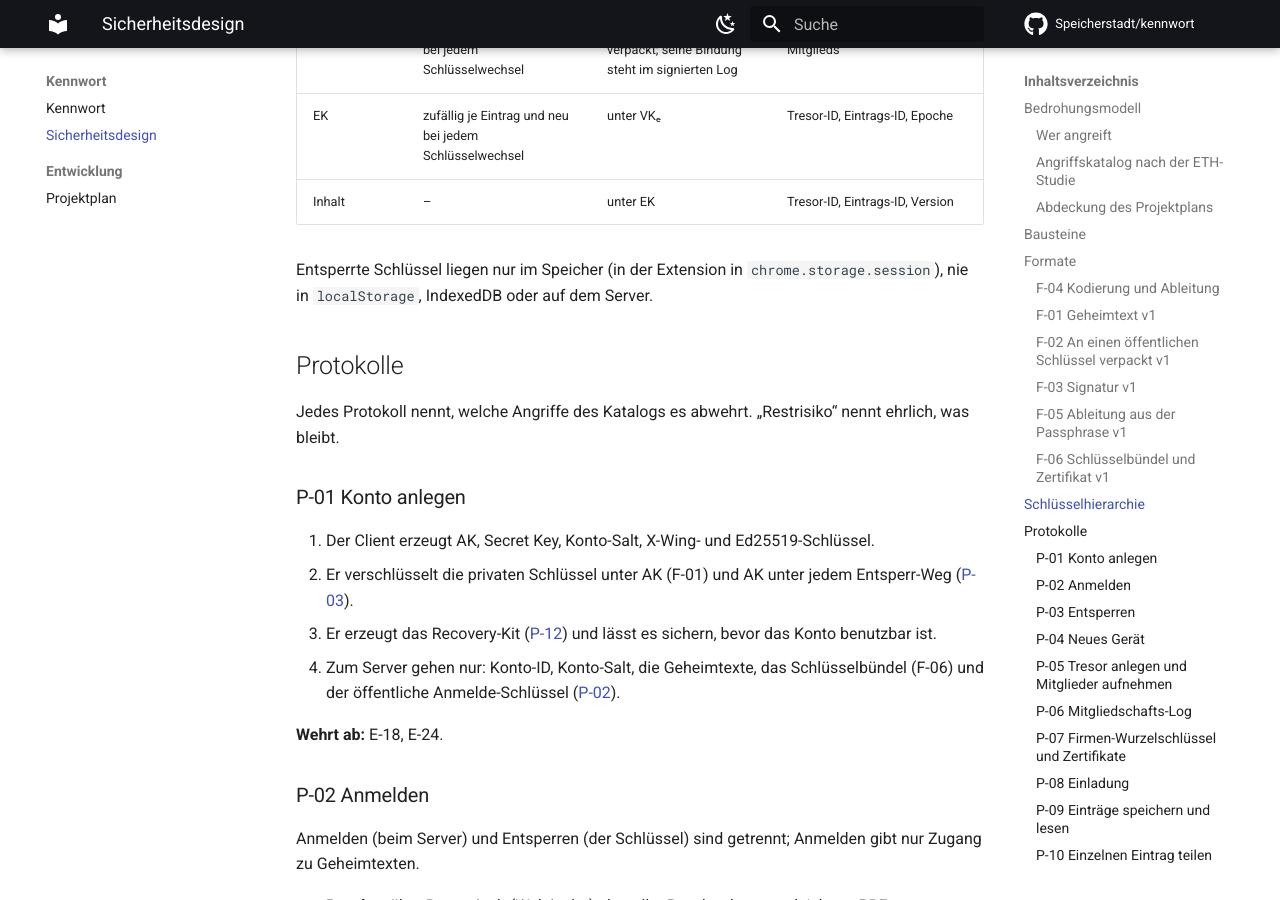
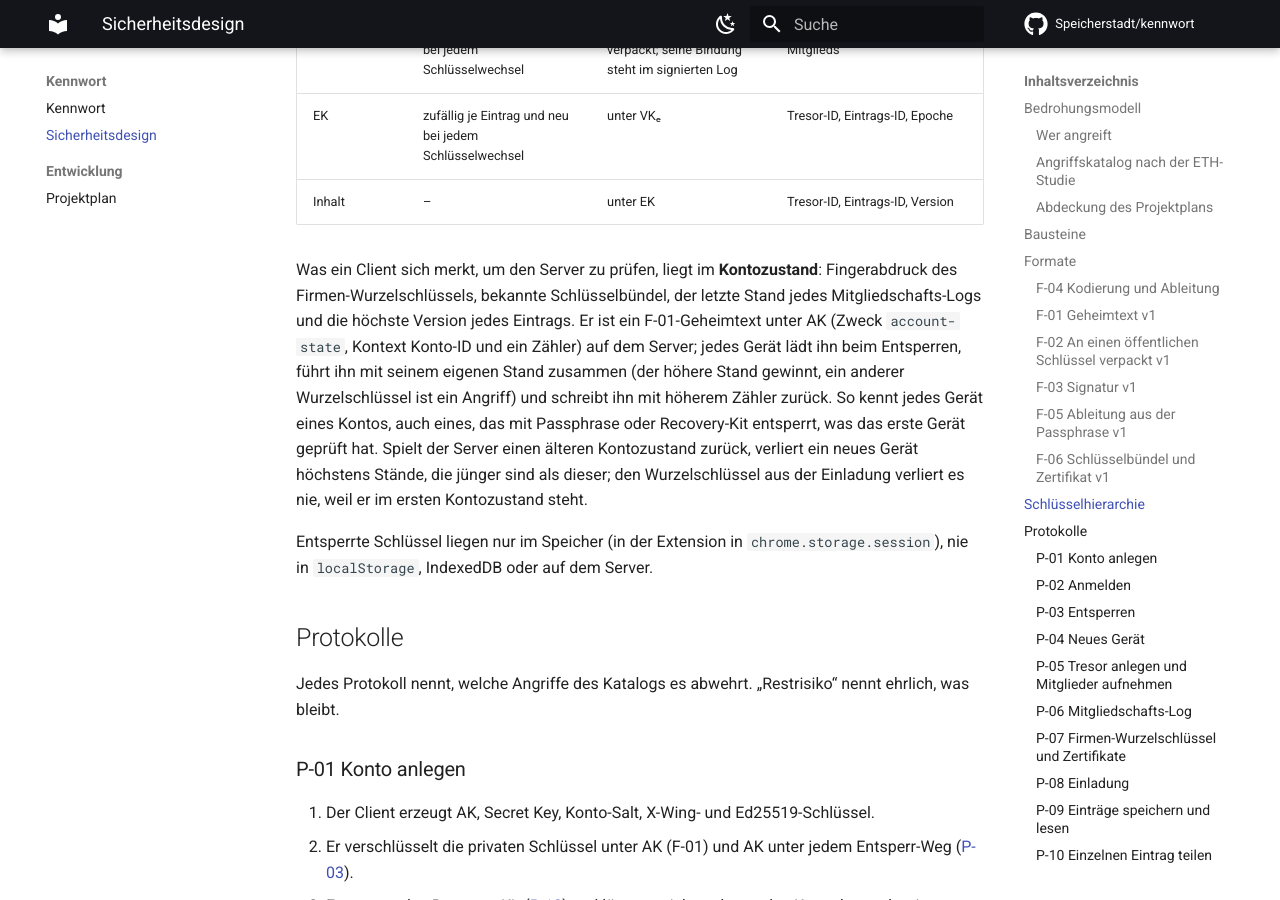
Before and after one commit to Speicherstadt/kennwort, an MkDocs documentation site: the page built from docs/sicherheitsdesign.md, in a window 1280 px wide and 900 px high, scrolled down 7824 px. Built offline with MkDocs 1.6.1 and Material for MkDocs 9.7.7, drawn with Linux system fonts in a browser that asks for light colours; comment, search, counter and statistics services are not loaded; some of the changed text lies outside the part shown.

Commit message:
Keep what a client checked in an account state under AK, for every device
Review finding: the pinned root fingerprint stayed on the first device.

Co-Authored-By: Claude Opus 5.5 <noreply@anthropic.com>
Claude-Session: https://claude.ai/code/session_01Y3rdfXnaqLdfwSre65bgwT

```diff
--- a/docs/sicherheitsdesign.md
+++ b/docs/sicherheitsdesign.md
@@ -237,6 +237,16 @@ Eintrags-Schlüssel EK ─► Eintrag (alle Felder in einem Geheimtext, F-01)
 | EK | zufällig je Eintrag und neu bei jedem Schlüsselwechsel | unter VKₑ | Tresor-ID, Eintrags-ID, Epoche |
 | Inhalt | – | unter EK | Tresor-ID, Eintrags-ID, Version |
 
+Was ein Client sich merkt, um den Server zu prüfen, liegt im **Kontozustand**: Fingerabdruck des
+Firmen-Wurzelschlüssels, bekannte Schlüsselbündel, der letzte Stand jedes Mitgliedschafts-Logs und
+die höchste Version jedes Eintrags. Er ist ein F-01-Geheimtext unter AK (Zweck `account-state`,
+Kontext Konto-ID und ein Zähler) auf dem Server; jedes Gerät lädt ihn beim Entsperren, führt ihn
+mit seinem eigenen Stand zusammen (der höhere Stand gewinnt, ein anderer Wurzelschlüssel ist ein
+Angriff) und schreibt ihn mit höherem Zähler zurück. So kennt jedes Gerät eines Kontos, auch eines,
+das mit Passphrase oder Recovery-Kit entsperrt, was das erste Gerät geprüft hat. Spielt der Server
+einen älteren Kontozustand zurück, verliert ein neues Gerät höchstens Stände, die jünger sind als
+dieser; den Wurzelschlüssel aus der Einladung verliert es nie, weil er im ersten Kontozustand steht.
+
 Entsperrte Schlüssel liegen nur im Speicher (in der Extension in `chrome.storage.session`), nie in
 `localStorage`, IndexedDB oder auf dem Server.
 
@@ -295,15 +305,18 @@ und löscht alle Schlüssel aus dem Speicher.
 1. Das neue Gerät erzeugt ein Einmal-Schlüsselpaar (X-Wing) und zeigt einen QR-Code mit
    Sitzungs-ID und öffentlichem Schlüssel.
 2. Ein entsperrtes Gerät scannt ihn; der Schlüssel kommt so am Server vorbei.
-3. Es verpackt AK und Konto-ID an den Einmal-Schlüssel (F-02, Zweck `device`) und schickt das
-   Paket über den Server.
+3. Es verpackt AK, Konto-ID und den Hash seines aktuellen Kontozustands an den Einmal-Schlüssel
+   (F-02, Zweck `device`) und schickt das Paket über den Server. Das neue Gerät lädt den
+   Kontozustand und nimmt ihn nur an, wenn sein Hash passt.
 4. Beide zeigen einen Vergleichscode aus `SHA-512/256(enc("kennwort/device/v1", pk, paket))`;
    erst nach Bestätigung auf beiden Geräten wird das Gerät eingetragen.
 
-Ein Gerät, das der Server ohne diesen Ablauf einträgt, hat keinen AK. Die Geräteliste zeigt jedes
+Ein Gerät, das der Server ohne diesen Ablauf einträgt, hat keinen AK; ein neues Gerät übernimmt
+mit dem Kontozustand auch den geprüften Wurzelschlüssel und muss niemandem beim ersten Kontakt
+trauen. Die Geräteliste zeigt jedes
 Gerät, abmelden widerruft dessen Sitzung.
 
-**Wehrt ab:** E-09, E-25.
+**Wehrt ab:** E-09, E-10, E-25.
 
 ### P-05 Tresor anlegen und Mitglieder aufnehmen
 
@@ -361,9 +374,13 @@ wieder etwas voneinander sehen.
   ihn zum Vergleich an. Ein anderer Wurzelschlüssel oder ein neues Bündel für ein bekanntes Konto
   löst eine deutliche Warnung aus und wird nicht stillschweigend übernommen.
 
-Restrisiko: der erste Kontakt (TOFU) für den Inhaber selbst und für Konten, die ohne Einladungslink
-entstehen (OIDC), abgeschwächt durch den Vergleichscode. Wer per Link eingeladen wird, bekommt den
-Fingerabdruck des Wurzelschlüssels im Link ([P-08](#p-08-einladung)) und braucht kein TOFU.
+- Der gemerkte Fingerabdruck steht im Kontozustand ([Schlüsselhierarchie](#schlusselhierarchie)),
+  nicht nur auf einem Gerät: Jedes weitere Gerät des Kontos prüft gegen ihn.
+
+Restrisiko: der erste Kontakt (TOFU) für Konten, die ohne Einladungslink entstehen (OIDC),
+abgeschwächt durch den Vergleichscode. Wer per Link eingeladen wird, bekommt den Fingerabdruck im
+Link ([P-08](#p-08-einladung)) und braucht auf keinem seiner Geräte TOFU; der Inhaber erzeugt den
+Wurzelschlüssel selbst.
 
 **Wehrt ab:** E-02, E-05, E-10.
 
```
